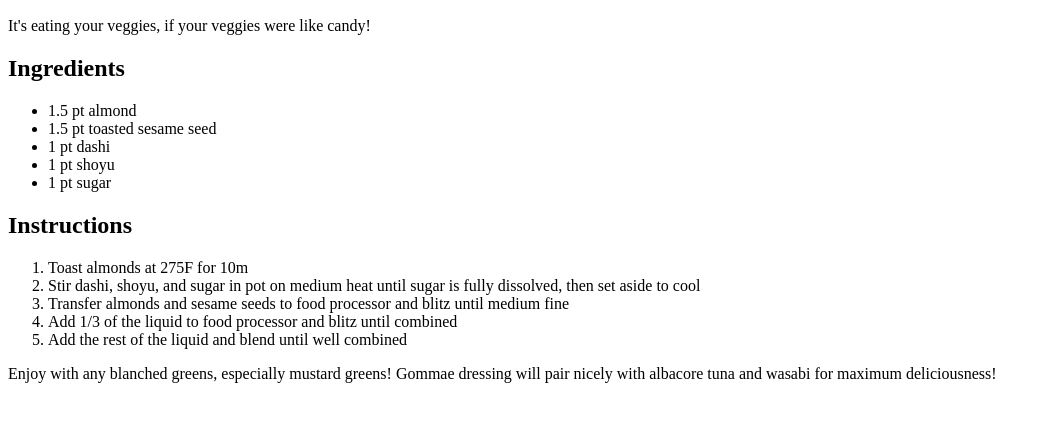
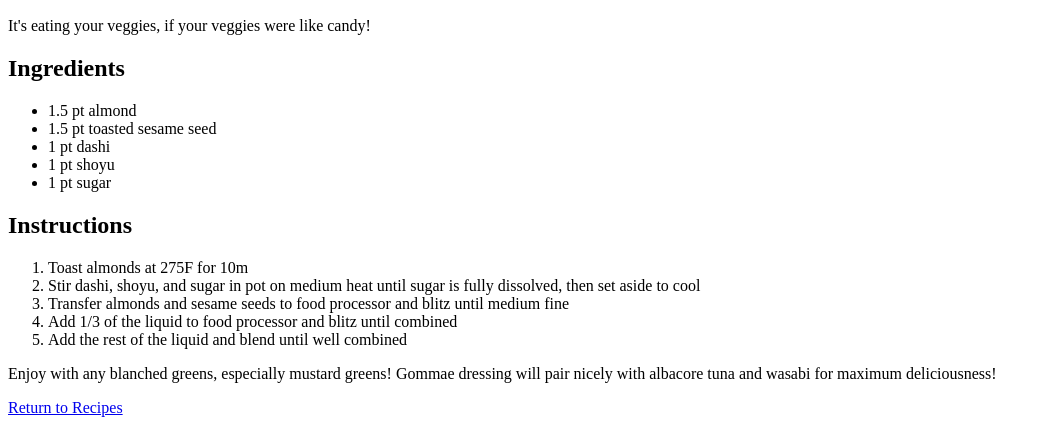
Before and after one commit to rythrojaofficial/odin-recipes, a plain HTML site: page recipes/gommae.html in a window 1280 px wide. Shown: the part 383-808 px from the top of the page, without its empty margins (0-1050 px from the left). Drawn offline with Linux system fonts and the light colour scheme.

Commit message:
Add return to main page link to recipes

```diff
--- a/recipes/gommae.html
+++ b/recipes/gommae.html
@@ -32,6 +32,7 @@
         dressing will pair nicely with albacore tuna and wasabi for maximum
         deliciousness!
     </p>
+    <a href="../index.html">Return to Recipes</a>
 <body>
 
 </body>
```
Also changed, not shown: recipes/muffins.html (+3 -0 lines), recipes/ns-garlic-shrimp.html (+1 -0 lines).
